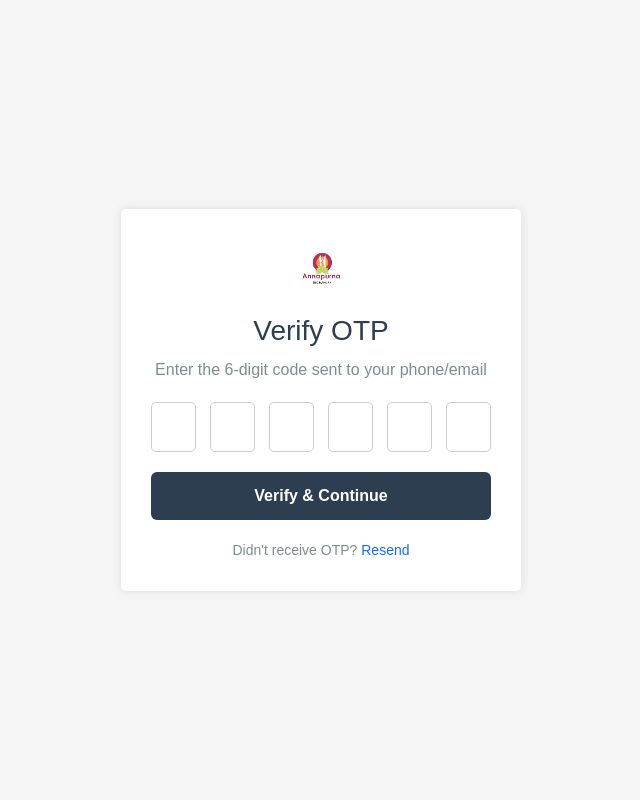
After one commit to Shivamkurunde/Current-Resturent-Project, a Flask app: template templates/otp.html in a window 1280 px wide. The commit adds this page. Shown: the whole page, without its empty margins (319-959 px from the left). Run offline with Flask 3, Linux system fonts and the light colour scheme; the template is opened without the code that fills it, so the values that code supplies are empty; some libraries are stand-ins or nearby versions.

Commit message:
Somethin

```diff
--- /dev/null
+++ b/templates/otp.html
@@ -0,0 +1,130 @@
+<!DOCTYPE html>
+<html lang="en">
+<head>
+  <meta charset="UTF-8" />
+  <meta name="viewport" content="width=device-width, initial-scale=1.0"/>
+  <title>OTP Verification • Annapurna</title>
+  <link href="https://cdn.jsdelivr.net/npm/bootstrap@5.3.0/dist/css/bootstrap.min.css" rel="stylesheet"/>
+  <script src="https://kit.fontawesome.com/1e8988dde9.js" crossorigin="anonymous"></script>
+  <style>
+    body {
+      background-color: #f5f5f5;
+      font-family: Arial, sans-serif;
+      display: flex;
+      justify-content: center;
+      align-items: center;
+      min-height: 100vh;
+      margin: 0;
+    }
+    .otp-card {
+      width: 100%;
+      max-width: 400px;
+      background: white;
+      border-radius: 5px;
+      box-shadow: 0 0 10px rgba(0,0,0,0.1);
+      overflow: hidden;
+      padding: 30px;
+      text-align: center;
+    }
+    .otp-card h3 {
+      margin-bottom: 10px;
+      color: #2c3e50;
+    }
+    .otp-card p {
+      margin-bottom: 20px;
+      color: #7f8c8d;
+    }
+    .otp-inputs {
+      display: flex;
+      justify-content: space-between;
+      margin-bottom: 20px;
+    }
+    .otp-box {
+      width: 45px;
+      height: 50px;
+      font-size: 18px;
+      text-align: center;
+      border: 1px solid #ccc;
+      border-radius: 5px;
+    }
+    .btn-verify {
+      width: 100%;
+      padding: 12px;
+      background-color: #2c3e50;
+      color: white;
+      border: none;
+      font-weight: bold;
+    }
+    .btn-verify:hover {
+      background-color: #26d4b1;
+    }
+    .validation-error {
+      color: #e74c3c;
+      font-size: 14px;
+      margin-bottom: 15px;
+      display: none;
+    }
+    .footer-text {
+      margin-top: 20px;
+      font-size: 14px;
+      color: #7f8c8d;
+    }
+  </style>
+</head>
+<body>
+  <div class="otp-card">
+    <img src="/static/images/home/logo.jpg" alt="Annapurna Logo" style="height:60px; margin-bottom:15px;">
+    <h3>Verify OTP</h3>
+    <p>Enter the 6-digit code sent to your phone/email</p>
+
+    <form id="otpForm">
+      <div class="otp-inputs">
+        <input type="text" class="form-control otp-box" maxlength="1" required />
+        <input type="text" class="form-control otp-box" maxlength="1" required />
+        <input type="text" class="form-control otp-box" maxlength="1" required />
+        <input type="text" class="form-control otp-box" maxlength="1" required />
+        <input type="text" class="form-control otp-box" maxlength="1" required />
+        <input type="text" class="form-control otp-box" maxlength="1" required />
+      </div>
+      <div id="otpError" class="validation-error">Please enter a valid 6-digit OTP</div>
+      <button type="submit" class="btn btn-verify">Verify & Continue</button>
+    </form>
+
+    <div class="footer-text">Didn't receive OTP? <a href="#" class="text-decoration-none">Resend</a></div>
+  </div>
+
+  <script>
+    const otpInputs = document.querySelectorAll('.otp-box');
+
+    otpInputs.forEach((input, index) => {
+      input.addEventListener('input', () => {
+        if (input.value.length === 1 && index < otpInputs.length - 1) {
+          otpInputs[index + 1].focus();
+        }
+      });
+
+      input.addEventListener('keydown', (e) => {
+        if (e.key === 'Backspace' && input.value === '' && index > 0) {
+          otpInputs[index - 1].focus();
+        }
+      });
+    });
+
+    document.getElementById('otpForm').addEventListener('submit', function (e) {
+      e.preventDefault();
+      const otp = Array.from(otpInputs).map(input => input.value).join('');
+      const errorDiv = document.getElementById('otpError');
+      errorDiv.style.display = 'none';
+
+      if (!/^\d{6}$/.test(otp)) {
+        errorDiv.style.display = 'block';
+        return;
+      }
+
+      // ✅ OTP is valid — proceed to next step or redirect
+      alert("OTP Verified Successfully!");
+      // window.location.href = "/next-page"; // Add redirection here
+    });
+  </script>
+</body>
+</html>
```
Also changed, not shown: templates/home.html (+4 -5 lines), templates/login.html (+67 -2 lines).
